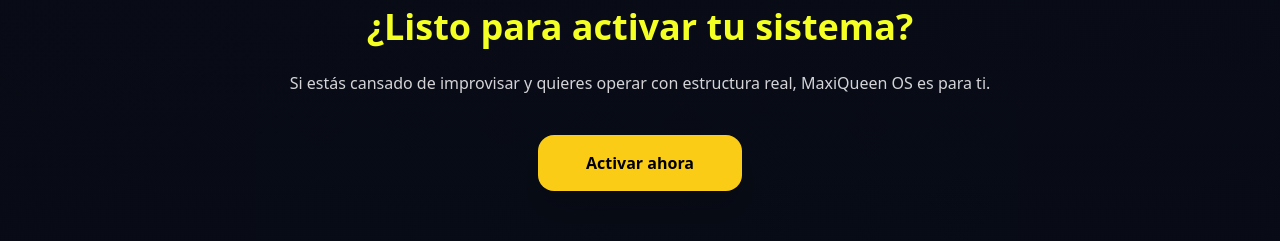
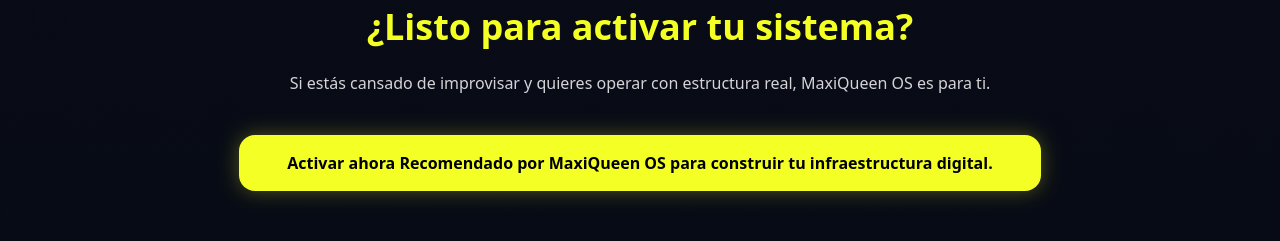
Before and after one commit to maxiqueen-os/maxiqueen_os, a plain HTML site: page index.html in a window 1280 px wide. Shown: the part 8340-8581 px from the top of the page. Drawn offline with nearby package versions, Linux system fonts and the light colour scheme; some packages are replaced by stand-ins of ours; a script that the page names is missing; files whose address does not match are found by name.

Commit message:
Update index.html
Signed-off-by: MAXIQUEEN-OS <maxiqueen2025@gmail.com>

```diff
--- a/index.html
+++ b/index.html
@@ -1286,14 +1286,18 @@
       Si estás cansado de improvisar y quieres operar con estructura real, MaxiQueen OS es para ti.
     </p>
 
-    <a href="https://wa.me/573016625921?text=Hola%20MAXIQUEEN%20OS.%20Estoy%20listo%20para%20activar%20mi%20sistema."
+    <a href="https://hostinger.com/reach/referrals?REFERRALCODE=S6LMAXIQUWOR"
        target="_blank"
        rel="noopener"
-       class="inline-block px-12 py-4 rounded-2xl bg-[color:var(--accent)] hover:brightness-110 text-black font-extrabold shadow-xl transition">
+       class="inline-block px-12 py-4 rounded-2xl bg-[#F4FF25] hover:scale-105 text-black font-extrabold shadow-[0_0_20px_rgba(244,255,37,0.3)] transition-all duration-300">
       Activar ahora
-    </a>
+
+       Recomendado por MaxiQueen OS para construir tu infraestructura digital.
+  </a>
   </div>
 </section>
+
+
 
 <!-- ================= GALERÍA 3 ================= -->
 <section class="py-24 px-6 fade-in">
```
